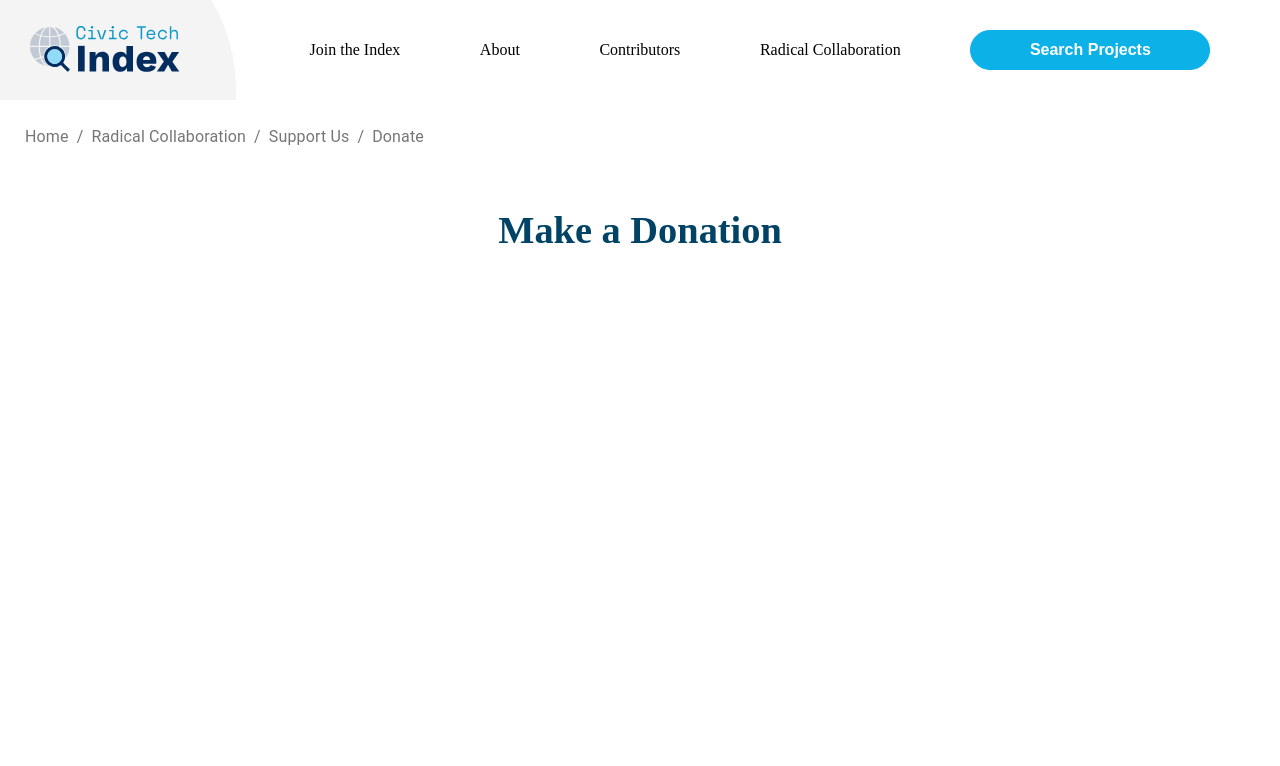
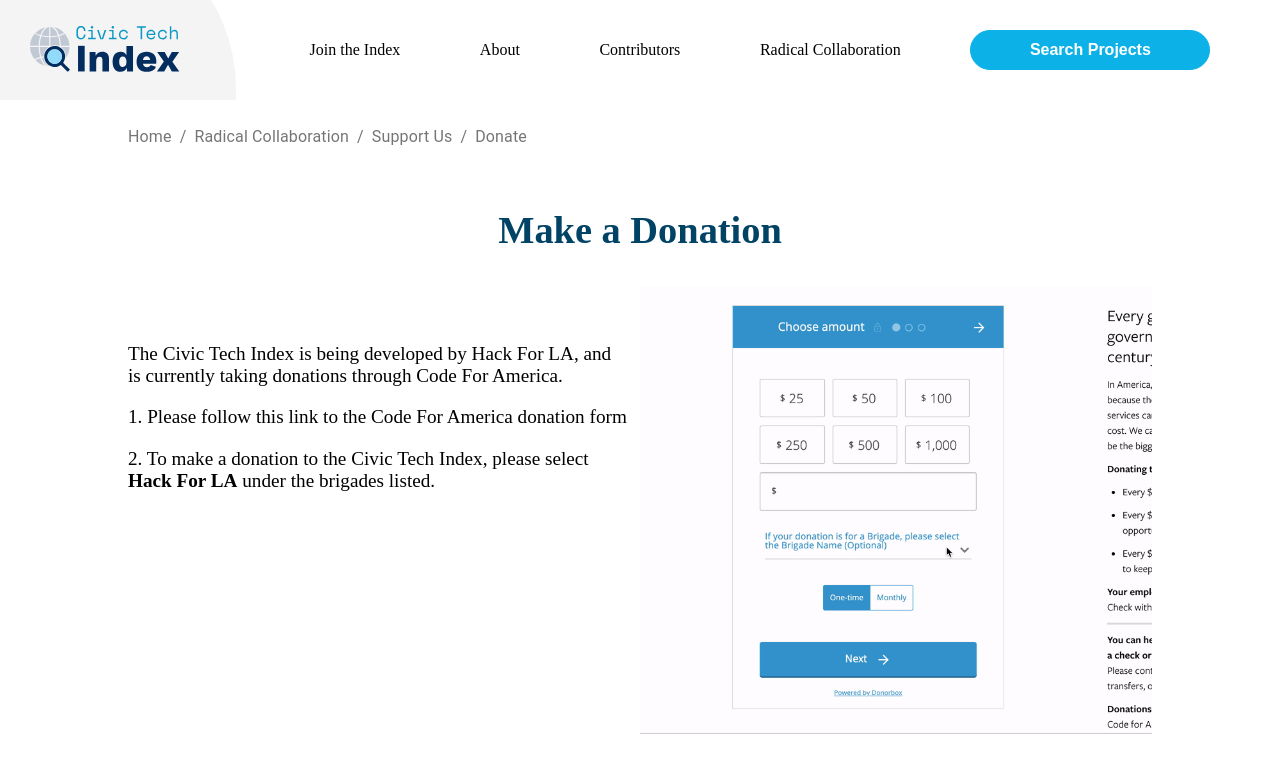
Before and after one commit to civictechindex/CTI-website-frontend, a React (Create React App) app: page /donate in a window 1280 px wide. Shown: the top 766 px of the page. Built offline with nearby package versions, Linux system fonts and the light colour scheme; what webfontloader would draw is missing.

Commit message:
Placed donation information and gif on the page

```diff
--- a/src/pages/Donation/index.js
+++ b/src/pages/Donation/index.js
@@ -14,13 +14,34 @@ const Donation = () => {
   ];
 
   return (
-    <div>
+    <>
       <Header />
-      <section className={classes.titleSection}>
-        <BreadCrumbs crumbs={breadCrumbLinks} />
+
+      <section className={classes.commonSection + ' ' + classes.titleSection}>
+      <BreadCrumbs crumbs={breadCrumbLinks} /> {/* Change left & right padding to 0 */}
         <h2 className={classes.donateTitle}>Make a Donation</h2>
       </section>
-    </div>
+
+      <section className={classes.commonSection + ' ' + classes.infoSection}>
+        <div className={classes.infoText}>
+          <p>The Civic Tech Index is being developed by <span>Hack For LA,</span> and
+            is currently taking donations through <span>Code For America.</span>
+          </p>
+          <p>1. Please follow this link to the Code For America <span>donation form</span></p>
+          <p>2. To make a donation to the Civic Tech Index, please
+            select <strong>Hack For LA</strong> under the brigades listed.
+          </p>
+        </div>
+
+        {/* <div className={classes.infoGif}> */}
+          <img
+            alt="A gif demonstrating the use of the donation form"
+            className={classes.infoGif}
+            src="./images/CTI-Donate-to-HfLA.gif"
+          />
+        {/* </div> */}
+      </section>
+    </>
   )
 }
 
--- a/src/pages/Donation/styles.js
+++ b/src/pages/Donation/styles.js
@@ -1,11 +1,39 @@
 import { createUseStyles } from 'react-jss';
 
 const useStyles = createUseStyles(theme => ({
+  commonSection: {
+    margin: '0 auto',
+    width: '80%',
+  },
+
+  donateCrumbs: {
+    padding: '25px 0px',
+  },
+
   donateTitle: {
     color: '#004364',
     fontFamily: theme.primaryFontFamily,
     fontSize: '3vw',
   },
+
+  infoGif: {
+    width: '50%',
+  },
+
+  infoText: {
+    boxSizing: 'border-box',
+    display: 'inline-block',
+    fontSize: '1.5vw',
+    padding: '3vw 1vw 0 0',
+    verticalAlign: 'top',
+    width: '50%',
+  },
+
+  titleSection: {
+    '& nav': {
+      padding: '25px 0px !important', // Temporary fix; remove in the future
+    },
+  },
 }))
 
 export default useStyles;
```
Also changed, not shown: public/images/CTI-Donate-to-HfLA.gif (added).
